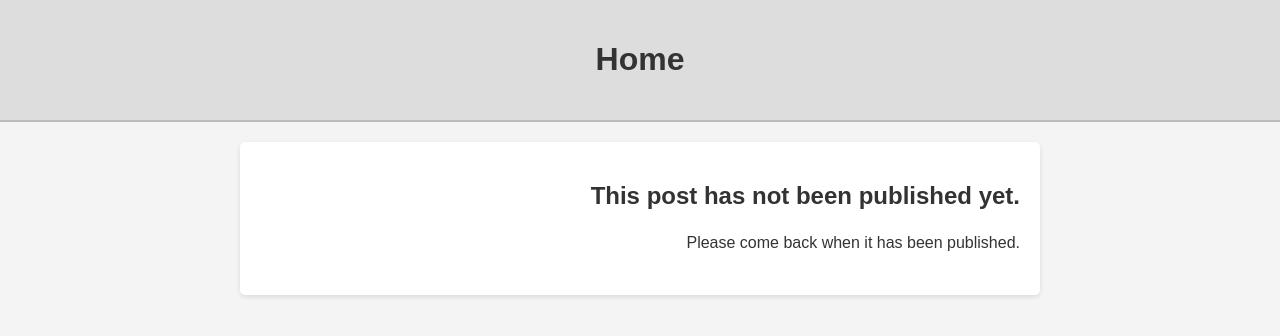
After one commit to Daswanson22/django-blog, a Django app: template blog/templates/blog/post_detail.html in a window 1280 px wide. The commit adds this page. Shown: the top 336 px of the page. Run offline with Django 5.2, Linux system fonts and the light colour scheme; the template is opened without the code that fills it, so the values that code supplies are empty.

Commit message:
Added view and template for detailed blog post as well as CSS for the site

```diff
--- /dev/null
+++ b/blog/static/css/blog.css
@@ -0,0 +1,79 @@
+body {
+    font-family: Arial, sans-serif;
+    background-color: #f4f4f4;
+    color: #333;
+    margin: 0;
+    padding: 0;
+    display: flex;
+    flex-direction: column;
+    align-items: center;
+}
+
+header {
+    width: 100%;
+    background-color: #ddd;
+    padding: 20px 0;
+    text-align: center;
+    border-bottom: 2px solid #bbb;
+}
+
+header h1 a {
+    text-decoration: none;
+    color: #333;
+}
+
+main {
+    width: 90%;
+    max-width: 800px;
+    margin-top: 20px;
+}
+
+div {
+    text-align: right;
+    margin-bottom: 20px;
+}
+
+select {
+    padding: 5px;
+    border: 1px solid #bbb;
+    background-color: #fff;
+    cursor: pointer;
+}
+
+article {
+    background: #fff;
+    padding: 20px;
+    margin-bottom: 20px;
+    border-radius: 5px;
+    box-shadow: 0 2px 5px rgba(0, 0, 0, 0.1);
+}
+
+article time {
+    font-size: 0.9em;
+    color: #666;
+}
+
+article h2 a {
+    color: #222;
+    text-decoration: none;
+}
+
+article p {
+    margin-top: 10px;
+    line-height: 1.6;
+}
+
+div.stats {
+    display: flex;
+    gap: 10px;
+    margin-top: 10px;
+    border-top: 1px solid rgba(97, 97, 97, 0.177);
+    border-bottom: 1px solid rgba(97, 97, 97, 0.177);
+}
+
+div.stats h6 {
+    margin: 0;
+    padding: 5px 0;
+    font-weight: 100;
+    font-style: italic;
+}
--- /dev/null
+++ b/blog/templates/blog/base.html
@@ -0,0 +1,19 @@
+{% load static %}
+
+<!DOCTYPE html>
+<html>
+    <head>
+        <title>DSwan's Blog</title>
+        <link rel="stylesheet" href="{% static 'css/blog.css' %}?{% now 'U' %}">
+
+    </head>
+    <body>
+        <header>
+            <h1><a href="/">Home</a></h1>
+        </header>
+        <main>
+            {% block content %}
+            {% endblock %}
+        </main>
+    </body>
+</html>
--- /dev/null
+++ b/blog/templates/blog/post_detail.html
@@ -0,0 +1,20 @@
+{% extends 'blog/base.html' %}
+
+{% block content %}
+    <article>
+        {% if post.published_date %}
+            <h1>{{ post.title }}</h1>
+            <time>Published: {{ post.published_date }}</time>
+            <div class="stats">
+                <h6>Upvotes {{post.upvotes }}</h6>
+                <h6>Views {{ post.views }}</h6>
+            </div>
+            <p>{{ post.text|linebreaksbr }}</p>
+        {% else %}
+            <div>
+                <h2>This post has not been published yet.</h2>
+                <p>Please come back when it has been published.</p>
+            </div>
+        {% endif %}
+    </article>
+{% endblock %}
--- a/blog/urls.py
+++ b/blog/urls.py
@@ -3,4 +3,5 @@ from . import views
 
 urlpatterns = [
     path('', views.post_list, name='post_list'),
+    path('blog/<int:pk>/', views.post_detail, name='post_detail')
 ]
```
Also changed, not shown: blog/templates/blog/post_list.html (+5 -14 lines), blog/views.py (+8 -1 lines).
